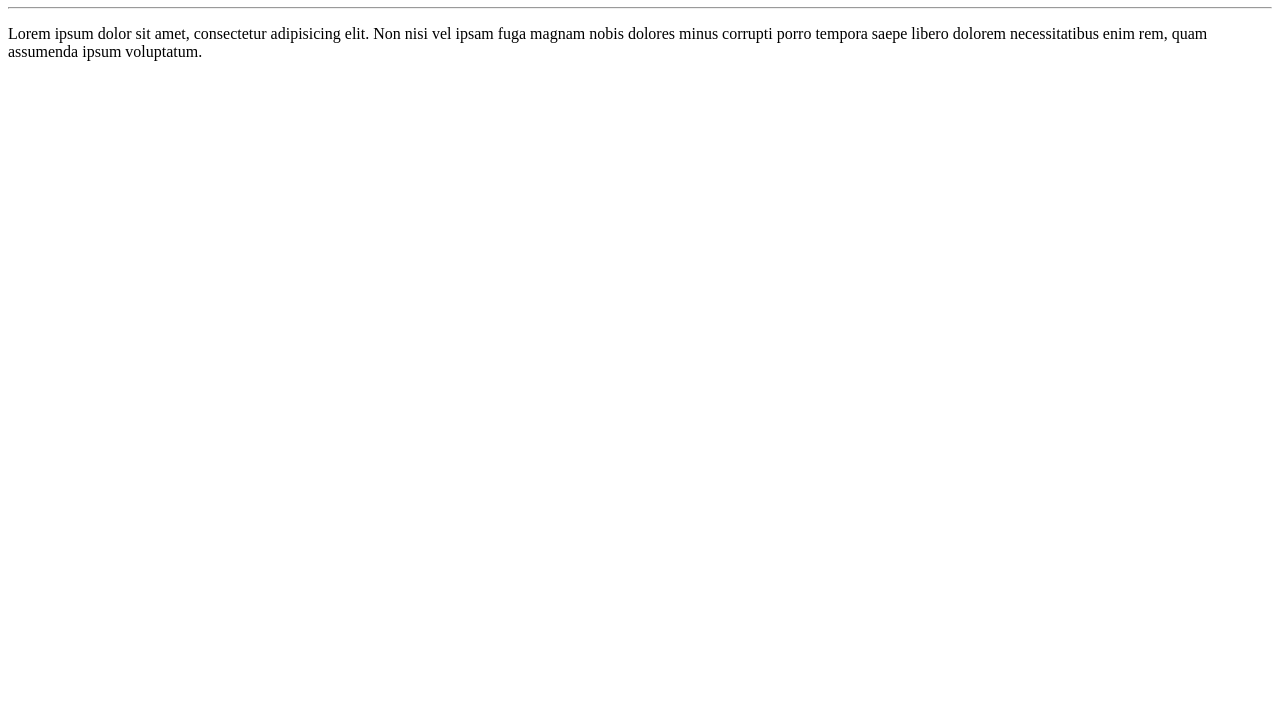
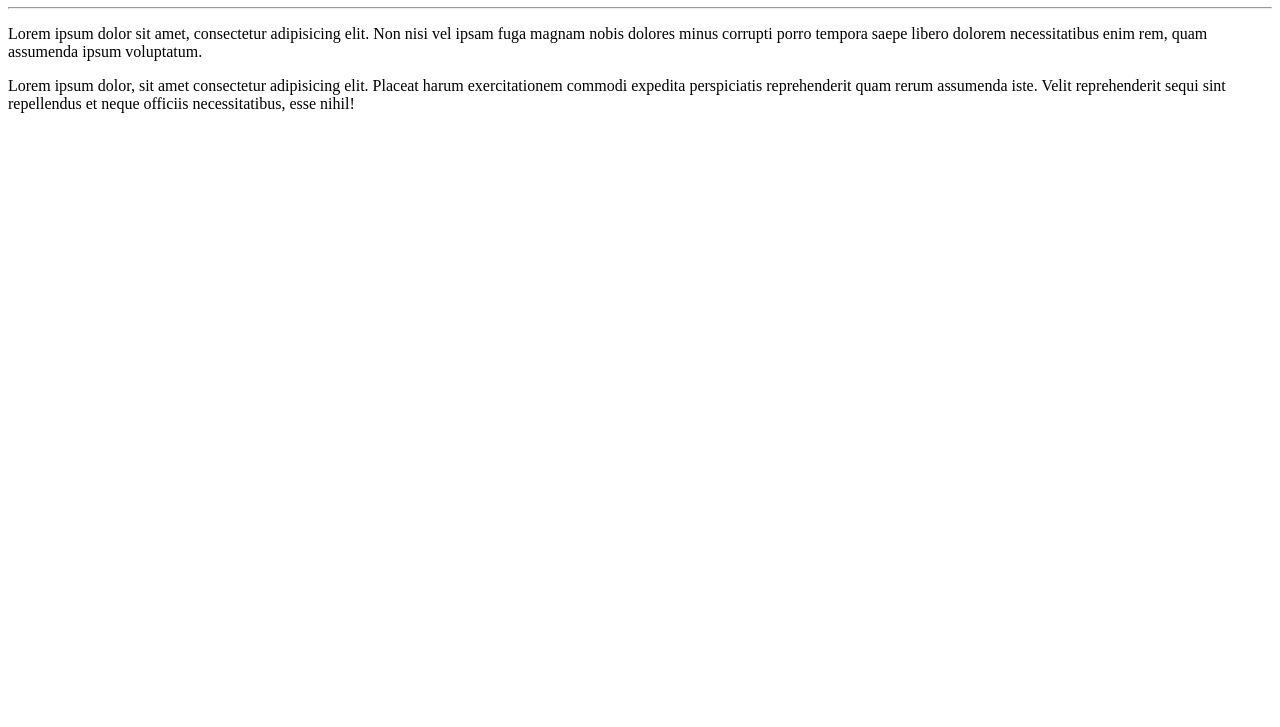
Before and after one commit to Marcio-Kocada120/Ola-Mundo, a plain HTML site: page site-exemplo/index.html in a window 1280 px wide. Shown: the part 73-800 px from the top of the page. Drawn offline with Linux system fonts and the light colour scheme.

Commit message:
novo paraggrafo

```diff
--- a/site-exemplo/index.html
+++ b/site-exemplo/index.html
@@ -9,5 +9,6 @@
     <h1>Ola mundo</h1>
     <hr>
     <p>Lorem ipsum dolor sit amet, consectetur adipisicing elit. Non nisi vel ipsam fuga magnam nobis dolores minus corrupti porro tempora saepe libero dolorem necessitatibus enim rem, quam assumenda ipsum voluptatum.</p>
+    <p>Lorem ipsum dolor, sit amet consectetur adipisicing elit. Placeat harum exercitationem commodi expedita perspiciatis reprehenderit quam rerum assumenda iste. Velit reprehenderit sequi sint repellendus et neque officiis necessitatibus, esse nihil!</p>
 </body>
 </html>
```
